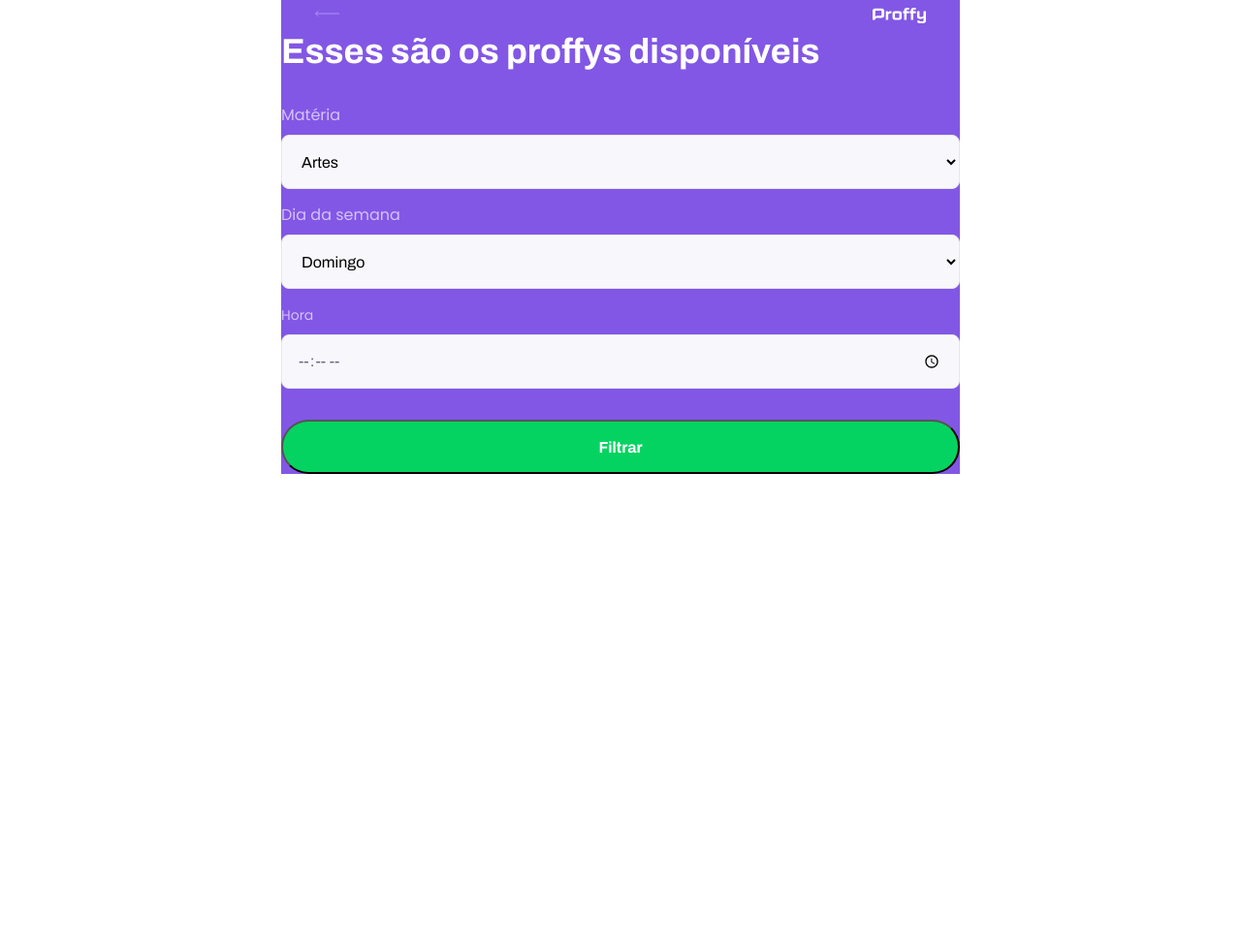
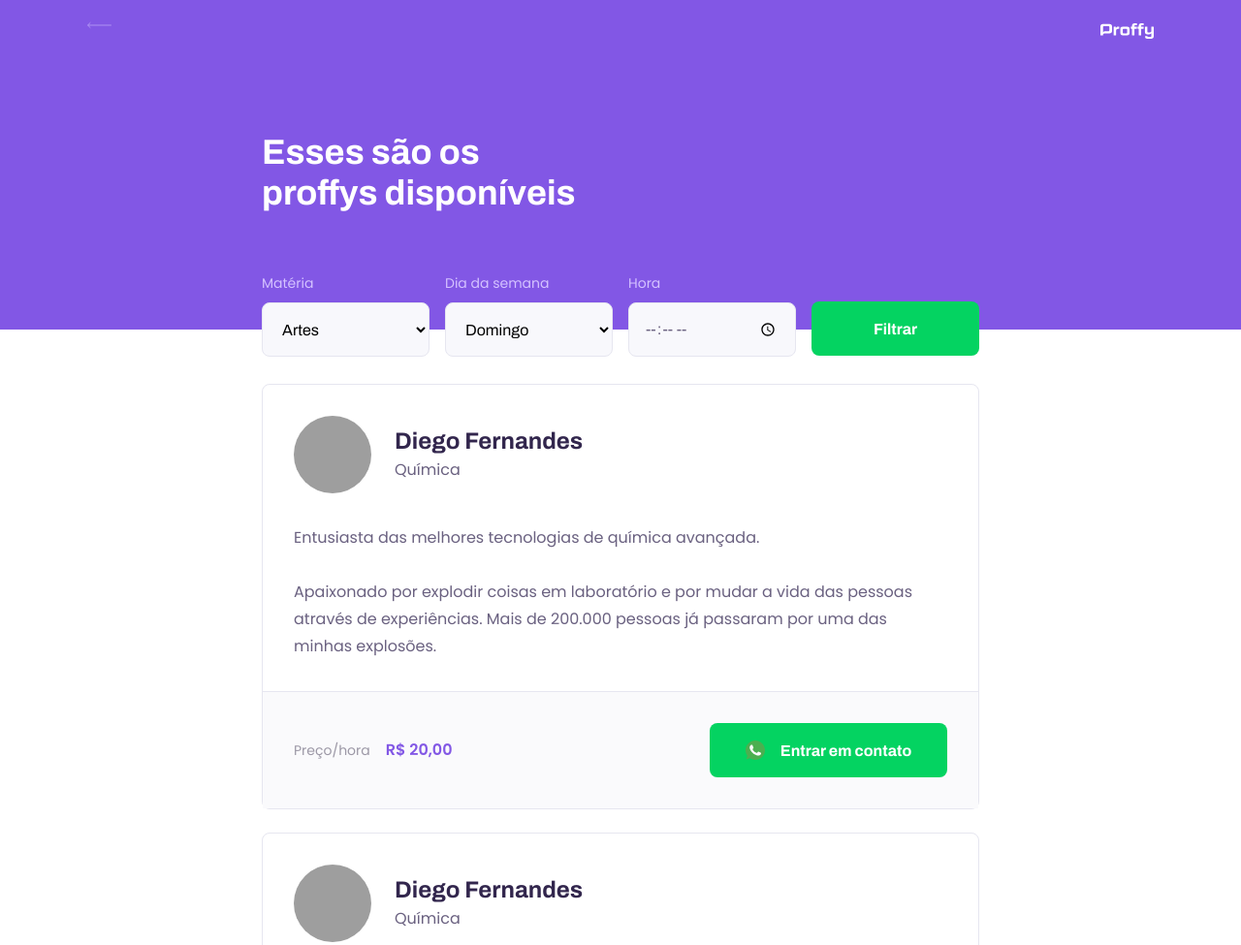
Before and after one commit to deckerleonardo/Proffy, a plain HTML site: page study.html in a window 1280 px wide. Shown: the top 975 px of the page at 97% size. Before the commit the page ends 800 px from the top, so only its background shows below. Drawn offline with Linux system fonts and the light colour scheme; grey boxes are pictures that could not be loaded.

Commit message:
segundo dia

```diff
--- a/study.html
+++ b/study.html
@@ -9,8 +9,9 @@
     <link rel="stylesheet" href="/styles/main.css">
     <link rel="stylesheet" href="/styles/partials/page-study.css">
 
-    <link href="https://fonts.googleapis.com/css2?family=Archivo:wght@400;700&amp;family=Poppins:wght@400;600&amp;display=swap" rel="stylesheet">
-
+    <link
+        href="https://fonts.googleapis.com/css2?family=Archivo:wght@400;700&amp;family=Poppins:wght@400;600&amp;display=swap"
+        rel="stylesheet">
 </head>
 
 <body id="page-study">
@@ -18,10 +19,10 @@
     <div id="container">
         <header class="page-header">
             <div class="top-bar-container">
-                <a href="/index.html">
-                    <img src="images/icons/back.svg" alt="Voltar">
+                <a href="/">
+                    <img src="/images/icons/back.svg" alt="Voltar">
                 </a>
-                <img src="images/logo.svg" alt="Proffy">
+                <img src="/images/logo.svg" alt="Proffy">
             </div>
 
             <div class="header-content">
@@ -64,6 +65,54 @@
                 </form>
             </div>
         </header>
+
+        <main>
+            <article class="teacher-item">
+                <header>
+                    <img src="https://avatars2.githubusercontent.com/u/2254731?s=460&amp;u=0ba16a79456c2f250e7579cb388fa18c5c2d7d65&amp;v=4"
+                        alt="Diego Fernandes">
+                    <div>
+                        <strong>Diego Fernandes</strong>
+                        <span>Química</span>
+                    </div>
+                </header>
+
+                <p>Entusiasta das melhores tecnologias de química avançada.<br><br>Apaixonado por explodir coisas em
+                    laboratório e por mudar a vida das pessoas através de experiências. Mais de 200.000 pessoas já
+                    passaram por uma das minhas explosões.</p>
+
+                <footer>
+                    <p>Preço/hora<strong>R$ 20,00</strong>
+                    </p>
+                    <button type="button">
+                        <img src="/images/icons/whatsapp.svg" alt="Whatsapp">Entrar em contato
+                    </button>
+                </footer>
+            </article>
+
+            <article class="teacher-item">
+                <header>
+                    <img src="https://avatars2.githubusercontent.com/u/2254731?s=460&amp;u=0ba16a79456c2f250e7579cb388fa18c5c2d7d65&amp;v=4"
+                        alt="Diego Fernandes">
+                    <div>
+                        <strong>Diego Fernandes</strong>
+                        <span>Química</span>
+                    </div>
+                </header>
+
+                <p>Entusiasta das melhores tecnologias de química avançada.<br><br>Apaixonado por explodir coisas em
+                    laboratório e por mudar a vida das pessoas através de experiências. Mais de 200.000 pessoas já
+                    passaram por uma das minhas explosões.</p>
+
+                <footer>
+                    <p>Preço/hora<strong>R$ 20,00</strong>
+                    </p>
+                    <button type="button">
+                        <img src="/images/icons/whatsapp.svg" alt="Whatsapp">Entrar em contato
+                    </button>
+                </footer>
+            </article>
+        </main>
     </div>
 
 </body>
--- a/styles/partials/page-study.css
+++ b/styles/partials/page-study.css
@@ -21,7 +21,7 @@
     padding: 1.6rem 0;
 }
 
-.page-header .top-bar-container {
+.page-header .top-bar-container a {
     height: 3.2rem;
     transition: opacity 0.2s;
 }
@@ -33,9 +33,12 @@
 .page-header .top-bar-container img {
     height: 1.6rem;
 }
-;.page-header .header-content {
+
+.page-header .header-content {
     width: 90%;
     margin: 3.2rem auto;
+
+    position: relative;
 }
 
 .page-header .header-content strong {
@@ -61,15 +64,15 @@
     height: 5.6rem;
     background: var(--color-secondary);
     color: var(--color-button-text);
-    border 0;
-    border-radius: 8rem;
+    border: 0;
+    border-radius: 0.8rem;
     cursor: pointer;
     font: 700 1.6rem Archivo;
     display: flex;
     align-items: center;
     justify-content: center;
 
-    transition: background 0.2;
+    transition: background 0.2s;
     margin-top: 3.2rem;
 }
 
@@ -77,12 +80,14 @@
     background-color: var(--color-secondary-dark);
 }
 
-.seletct-block label, .input-block label {
+.select-block label,
+.input-block label {
     font-size: 1.4rem;
     color: var(--color-text-complement);
 }
 
-.input-block input, .select-block select {
+.input-block input,
+.select-block select {
     width: 100%;
     height: 5.6rem;
     margin-top: 0.8rem;
@@ -107,5 +112,174 @@
 
     position: absolute;
     left: 1.6rem;
-    bottom: 0;
+    bottom: 0px;
 }
+
+#page-study main {
+    margin: 3.2rem auto;
+    width: 90%;
+}
+
+.teacher-item {
+    background-color: var(--color-box-base);
+    border: 1px solid var(--color-line-in-white);
+    border-radius: 0.8rem;
+    margin-top: 2.4rem;
+}
+
+.teacher-item header {
+    padding: 3.2rem 2rem;
+    display: flex;
+    align-items: center;
+}
+
+.teacher-item header img {
+    width: 8rem;
+    height: 8rem;
+    border-radius: 50%;
+}
+
+.teacher-item header div {
+    margin-left: 2.4rem;
+}
+
+.teacher-item header div strong {
+    font: 700 2.4rem Archivo;
+    display: block;
+    color: var(--color-text-title);
+}
+
+.teacher-item header div span {
+    font-size: 1.6rem;
+    display: block;
+    margin-top: 0.4rem;
+}
+
+.teacher-item > p {
+    padding: 0 2rem;
+    font-size: 1.6rem;
+    line-height: 2.8rem;
+}
+
+.teacher-item footer {
+    padding: 3.2rem 2rem;
+    background-color: var(--color-box-footer);
+    border-top: 1px solid var(--color-line-in-white);
+    margin-top: 3.2rem;
+
+    display: flex;
+    align-items: center;
+    justify-content: space-between;
+}
+
+.teacher-item footer p {
+    font-size: 1.4rem;
+    line-height: 2.4rem;
+    color: var(--color-text-complement);
+}
+
+.teacher-item footer p strong {
+    font-size: 1.6rem;
+    color: var(--color-primary);
+    display: block;
+}
+
+.teacher-item footer button {
+    width: 20rem;
+    height: 5.6rem;
+    background: var(--color-secondary);
+    color: var(--color-button-text);
+    border: 0;
+    border-radius: 0.8rem;
+    cursor: pointer;
+    font: 700 1.4rem Archivo;
+
+    display: flex;
+    align-items: center;
+    justify-content: space-evenly;
+
+    text-decoration: none;
+
+    transition: background 0.2s;
+    margin-left: 1.6rem;
+}
+
+.teacher-item footer button:hover {
+    background: var(--color-secondary-dark);
+}
+
+
+
+@media (min-width:700px) {
+    #page-study #container {
+        max-width: 100vw;
+    }
+
+    .page-header {
+        height: 340px;
+    }
+
+    .page-header .top-bar-container {
+        max-width: 1100px;
+    }
+
+    .page-header .header-content {
+        max-width: 740px;
+
+        margin: 0 auto;
+
+        flex: 1 1;
+        padding-bottom: 48px;
+        display: flex;
+        flex-direction: column;
+        justify-content: center;
+    }
+
+    .page-header .header-content strong {
+        max-width: 350px;
+    }
+
+    .teacher-item header,
+    .teacher-item footer {
+        padding: 32px;
+    }
+
+    #search-teachers {
+        display: grid;
+        grid-template-columns: repeat(4, 1fr);
+        gap: 16px;
+        position: absolute;
+        bottom: -28px;
+    }
+
+    #page-study main {
+        padding: 32px 0;
+        max-width: 740px;
+        margin: 0 auto;
+    }
+
+    #search-teachers .select-block {
+        margin-bottom: 0;
+    }
+
+    .teacher-item > p {
+        padding: 0 32px;
+    }
+
+    .teacher-item footer p strong {
+        display: initial;
+        margin-left: 16px;
+    }
+
+    .teacher-item footer button {
+        width: 245px;
+        font-size: 16px;
+        justify-content: center;
+    }
+
+    .teacher-item footer button img {
+        margin-right: 16px;
+    }
+
+
+}
```
